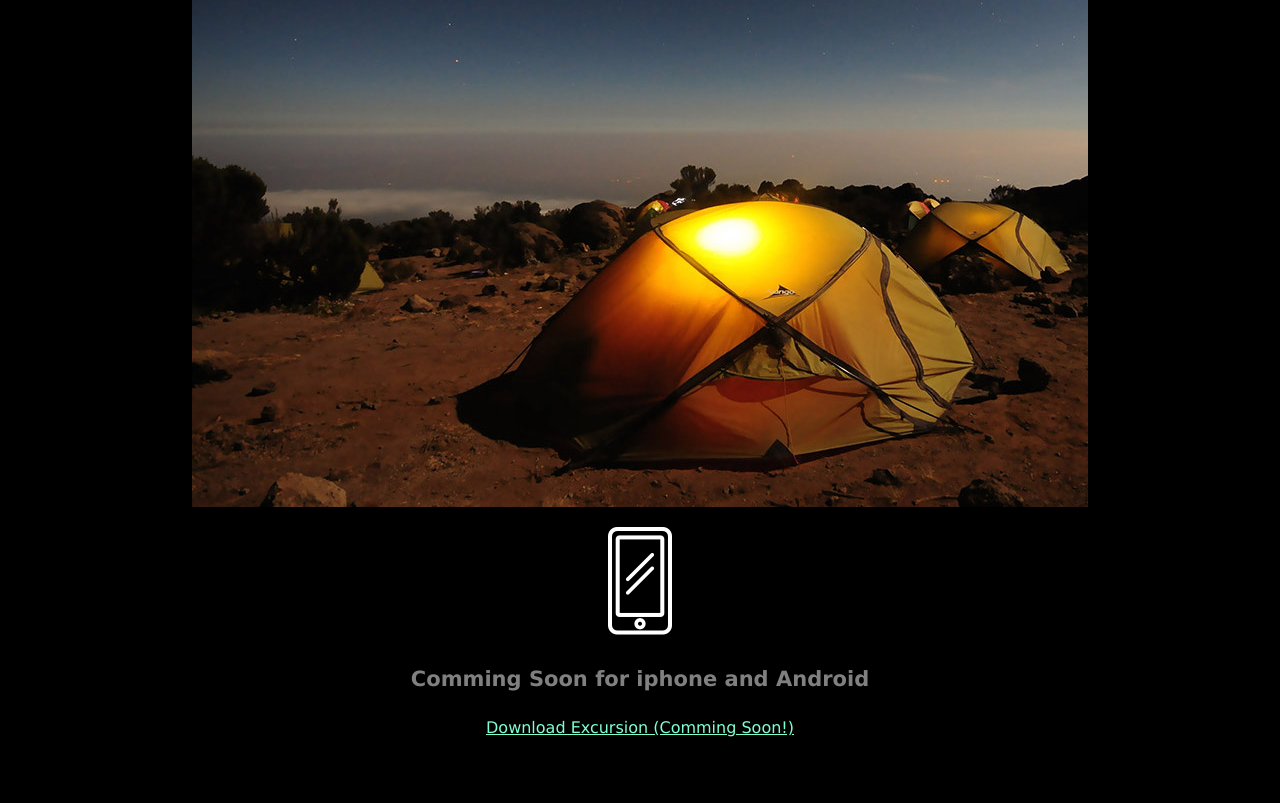
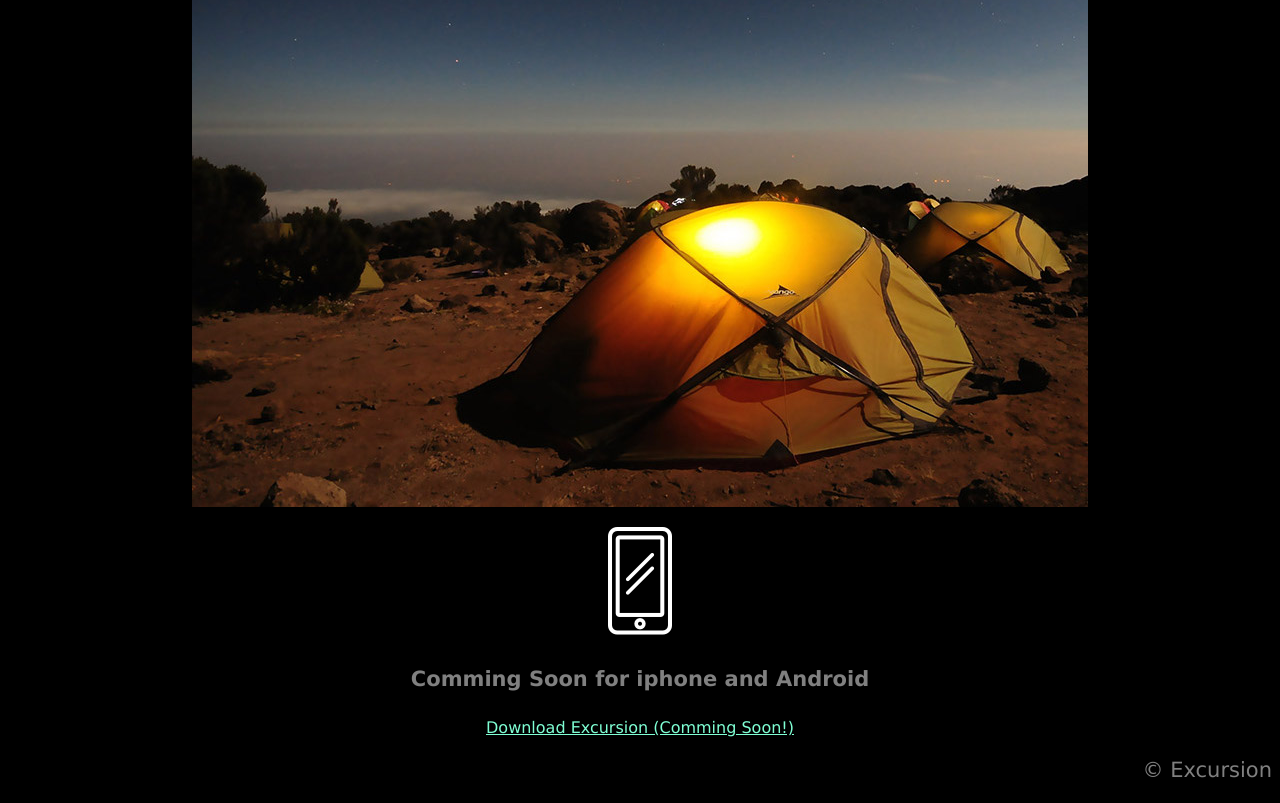
Before and after one commit to jig-josh/excursion, a plain HTML site: page index.html in a window 1280 px wide. Shown: the part 505-1308 px from the top of the page. Before the commit the page ends 1258 px from the top, so only its background shows below. Drawn offline with Linux system fonts and the light colour scheme.

Commit message:
Final push

```diff
--- a/index.html
+++ b/index.html
@@ -28,7 +28,7 @@
         <p><img src="resources/images/phone.png"></p>
         <h4 class="header--sub">Comming Soon for iphone and Android</h4>
         <p><a class="header--link" href="#">Download Excursion (Comming Soon!)</a></p>
-
+        <p class="footer">&copy Excursion</p>
         <script src="" async defer></script>
     </body>
 </html>
--- a/resources/css/style.css
+++ b/resources/css/style.css
@@ -31,3 +31,12 @@ body {
     font-size: 16px;
     color: aquamarine;
 }
+
+
+/* FOOTER */
+
+.footer {
+    font-size: 21px;
+    color: gray;
+    text-align: right;
+}
```
